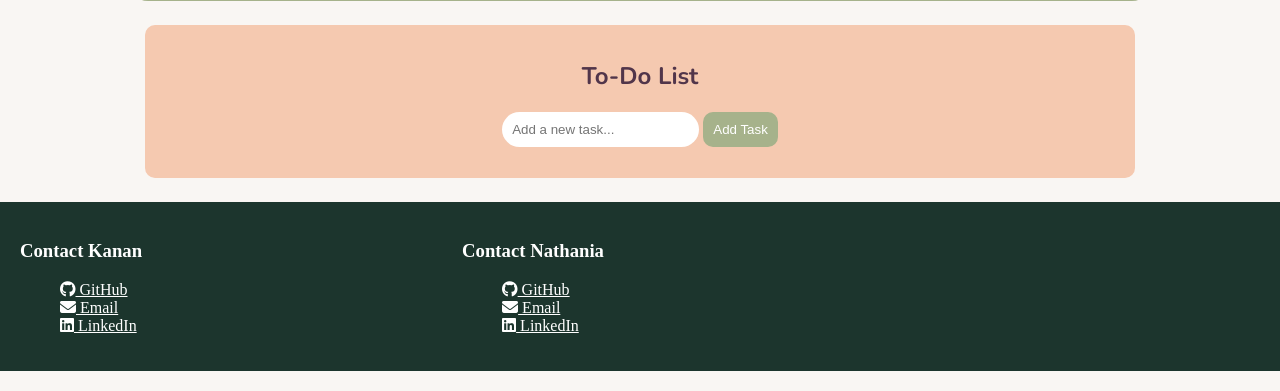
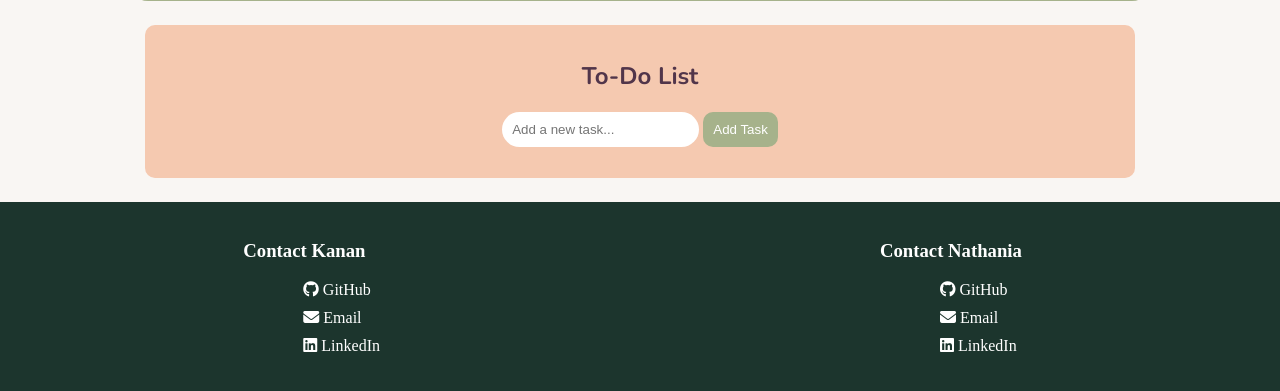
Before and after one commit to KananGarg314/idkwhattonamethis, a Flask app: page / in a window 1280 px wide. Shown: the part 935-1326 px from the top of the page. Run offline with Flask 3, Linux system fonts and the light colour scheme; some libraries are stand-ins or nearby versions; some web fonts are replaced.

Commit message:
fixing footer

```diff
--- a/static/styles.css
+++ b/static/styles.css
@@ -209,11 +209,20 @@ footer{
     padding:20px;
     display: flex;
     flex-direction: row;
-    gap:20rem;
+    justify-content: center;
+    gap:30rem;
 
 }
 
 footer li, footer a{
     list-style: none;
     color: #fff;
+    text-decoration: none;
+    margin:10px;
 }
+
+footer h3:hover{
+    text-decoration: underline;
+    text-underline-offset: 5px;
+    transition:0.3s;
+}
```
